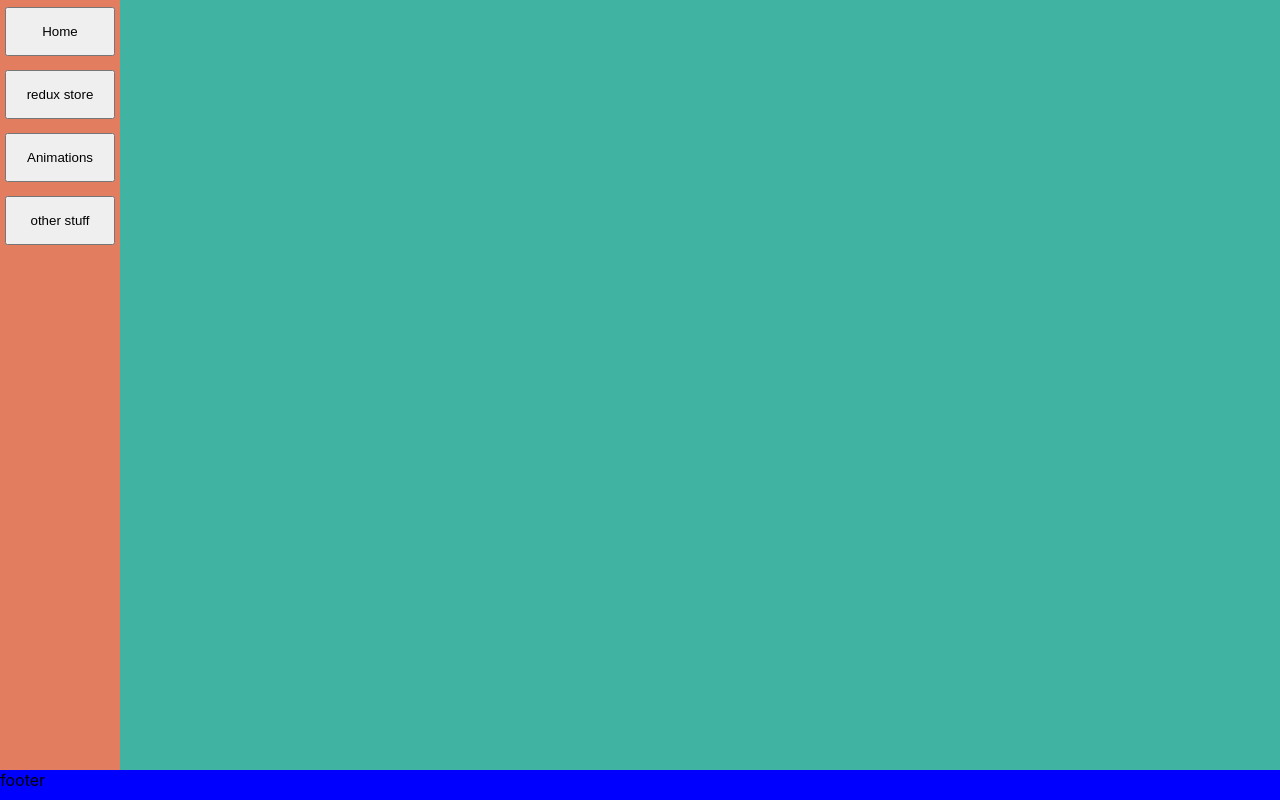
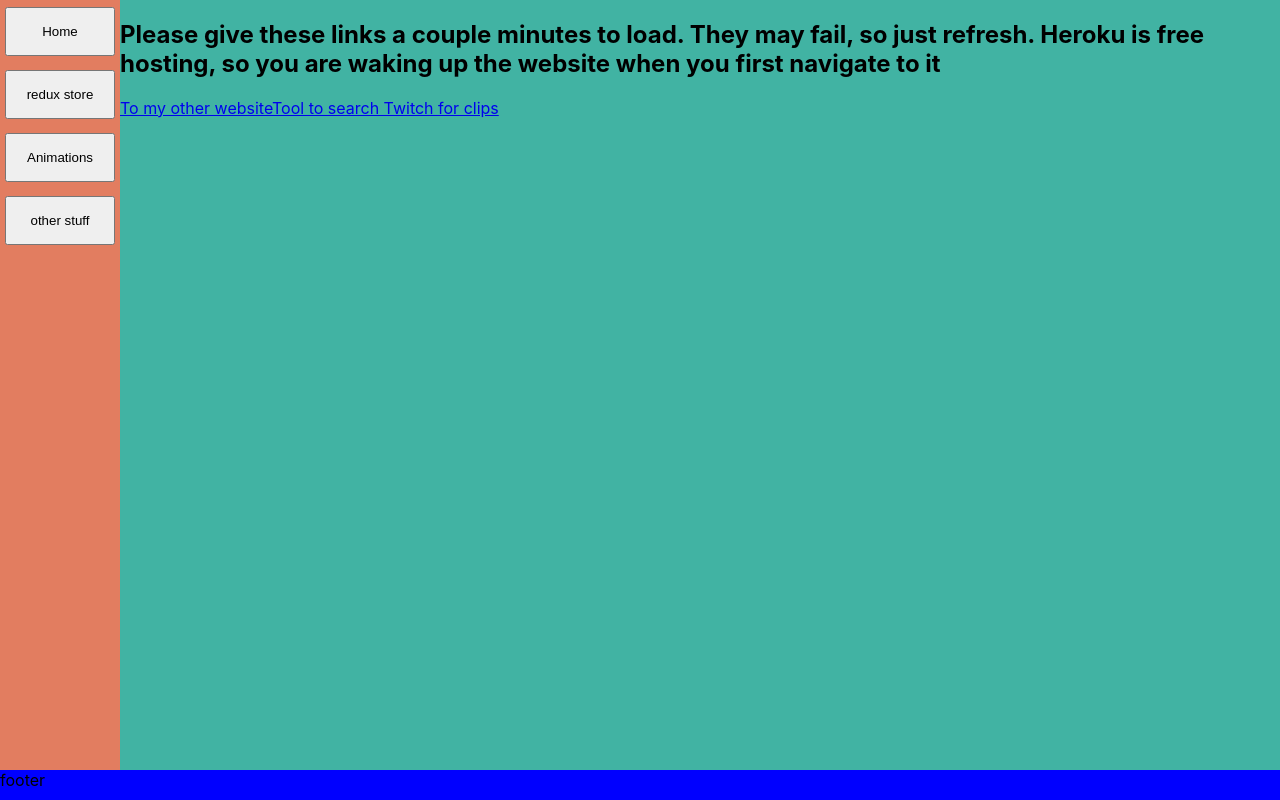
Before and after one commit to dancrump1/project1-2021, a React (Create React App) app: page / in a window 1280 px wide. Both pictures are taken after a click on the button "other stuff". Built offline with nearby package versions, Linux system fonts and the light colour scheme.

Commit message:
day-4 just drop in links to other projects

```diff
--- a/src/App.js
+++ b/src/App.js
@@ -9,14 +9,17 @@ const routes = [
   { name: "Home", location: "home" },
   { name: "redux store", location: "redux" },
   { name: "Animations", location: "animations" },
-  { name: "other stuff" },
+  { name: "other stuff", location: "otherStuff" },
 ];
 
 const renderNavButtons = (setCurrentRoute) => {
   return routes.map((route) => (
-      <button className="navButton" onClick={() => setCurrentRoute(route.location)}>
-        {route.name}
-      </button>
+    <button
+      className="navButton"
+      onClick={() => setCurrentRoute(route.location)}
+    >
+      {route.name}
+    </button>
   ));
 };
 
@@ -35,6 +38,19 @@ function App() {
         {currentRoute === "home" && <Home />}
         {currentRoute === "redux" && <ReduxDemonstration />}
         {currentRoute === "animations" && <AnimationsDemonstration />}
+        {currentRoute === "otherStuff" && (
+          <div>
+            <h1>
+              Please give these links a couple minutes to load. They may fail,
+              so just refresh. Heroku is free hosting, so you are waking up the
+              website when you first navigate to it
+            </h1>
+            <a href="https://lesitededan.herokuapp.com/">To my other website</a>
+            <a href="https://twitch-clip-discovery.herokuapp.com//">
+              Tool to search Twitch for clips
+            </a>
+          </div>
+        )}
       </section>
       <section className="footer">footer</section>
     </div>
```
